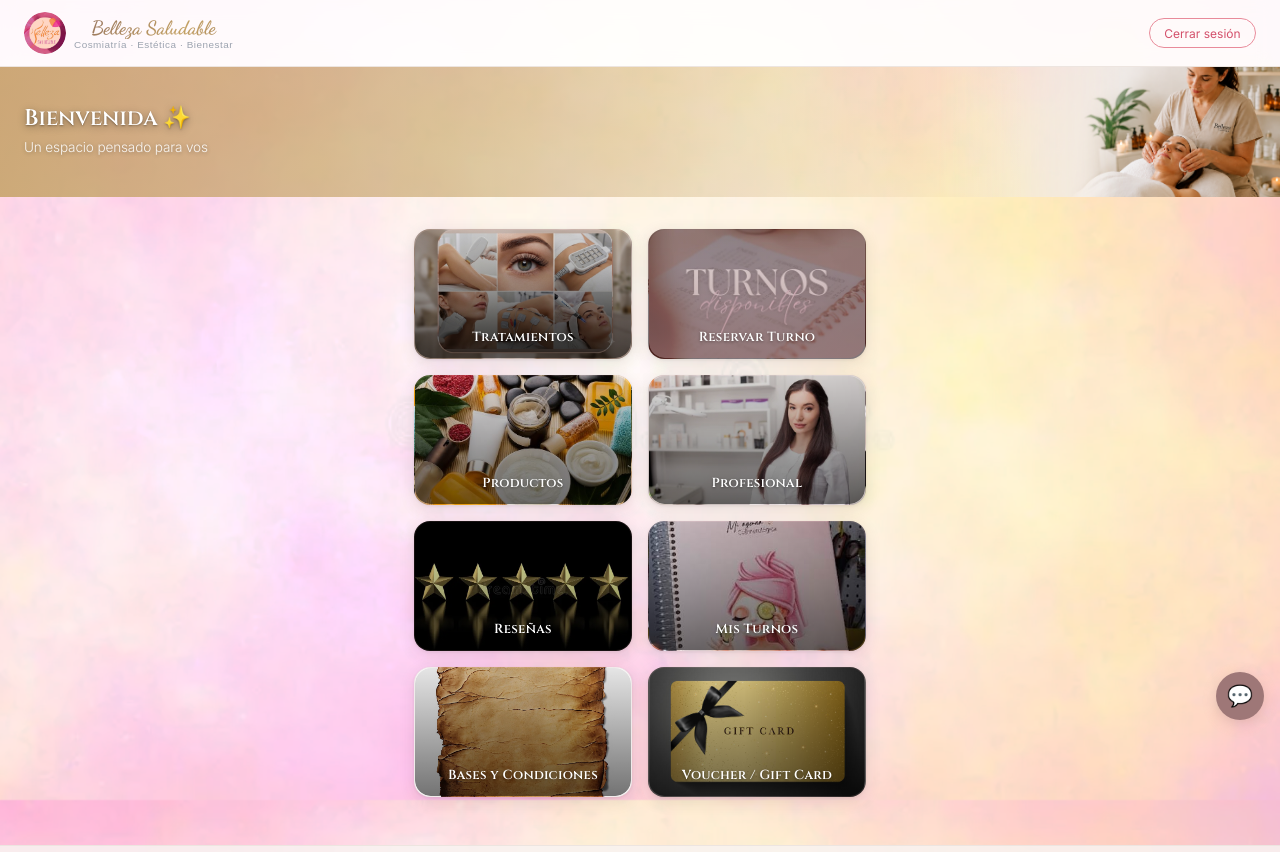
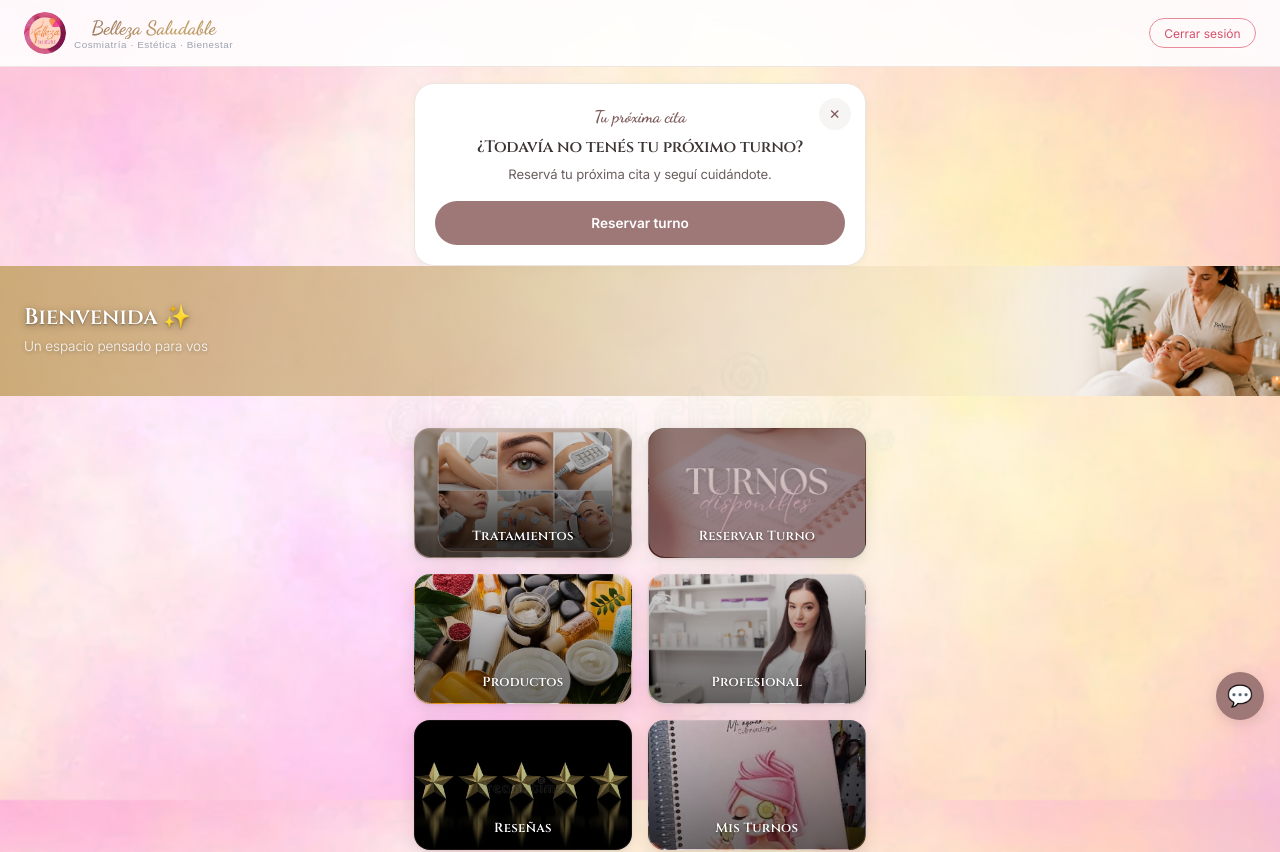
Before and after one commit to PameVillegas/belleza-saludable, a React (Vite) app in the folder frontend/: page /inicio in a window 1280 px wide. Shown: the top 852 px of the page. Built offline with nearby package versions, Linux system fonts and the light colour scheme.

Commit message:
clientes: tarjeta de proxima cita + tip de autocuidado en el inicio

```diff
--- /dev/null
+++ b/frontend/src/components/ClientCareCards.jsx
@@ -0,0 +1,147 @@
+import { useState, useEffect } from 'react';
+import { useNavigate } from 'react-router-dom';
+
+const CARE_TIPS = [
+  {
+    match: /limpieza/i,
+    text: 'Después de tu limpieza facial, cuidá tu piel con una buena hidratación y recordá utilizar protector solar.',
+  },
+  {
+    match: /pesta|lifting/i,
+    text: 'Disfrutá de tu mirada. Durante las primeras horas evitá mojar o frotar tus pestañas para conservar mejor el resultado.',
+  },
+  {
+    match: /depilaci[oó]n definitiva|depilacion definitiva/i,
+    text: 'Luego de tu sesión, protegé la zona tratada del sol y seguí las indicaciones de tu profesional.',
+  },
+  {
+    match: /depil/i,
+    text: 'Después de tu sesión, evitá la exposición directa al sol y utilizá productos suaves para cuidar tu piel.',
+  },
+  {
+    match: /ondas rusas|presoterapia|lipol[áa]ser|lipol[áa]|corporal/i,
+    text: 'Tu cuerpo también merece cuidados. Mantené una buena hidratación y acompañá tu tratamiento con hábitos saludables.',
+  },
+  {
+    match: /peel|microdermo|dermapen|dermabrasio|dermaplaning|exosom|dermocosmia/i,
+    text: 'Cada piel necesita cuidados diferentes. Seguí las recomendaciones de tu profesional para mantener los resultados de tu tratamiento.',
+  },
+  {
+    match: /facial|ceja|cabina|hidrataci[oó]n/i,
+    text: 'Después de tu tratamiento, dale a tu piel el cuidado que necesita: hidratación, productos adecuados y protección solar.',
+  },
+];
+
+function getCareTip(serviceName) {
+  const n = String(serviceName || '').toLowerCase();
+  for (const tip of CARE_TIPS) {
+    if (tip.match.test(n)) return tip.text;
+  }
+  return 'Recordá seguir las recomendaciones de tu profesional para prolongar y cuidar los resultados de tu tratamiento.';
+}
+
+function pad(n) {
+  return String(n).padStart(2, '0');
+}
+
+function isUpcoming(appt) {
+  const today = new Date();
+  const todayStr = `${today.getFullYear()}-${pad(today.getMonth() + 1)}-${pad(today.getDate())}`;
+  const nowTime = `${pad(today.getHours())}:${pad(today.getMinutes())}`;
+  const dateStr = String(appt.date || '').split('T')[0];
+  if (!dateStr) return false;
+  if (dateStr > todayStr) return true;
+  if (dateStr === todayStr) return String(appt.start_time || '').slice(0, 5) > nowTime;
+  return false;
+}
+
+function formatNiceDate(dateStr) {
+  const d = new Date(String(dateStr).split('T')[0] + 'T12:00:00');
+  if (isNaN(d.getTime())) return String(dateStr).split('T')[0];
+  return d.toLocaleDateString('es-AR', { day: 'numeric', month: 'long' });
+}
+
+function ClientCareCards() {
+  const navigate = useNavigate();
+  const clientSession = JSON.parse(sessionStorage.getItem('clientSession') || 'null');
+  const [next, setNext] = useState(null);
+  const [checked, setChecked] = useState(false);
+  const [dismissed, setDismissed] = useState(false);
+
+  useEffect(() => {
+    const searchValue = clientSession?.phone || clientSession?.email;
+    if (!clientSession || !searchValue) {
+      setChecked(true);
+      return;
+    }
+    let cancelled = false;
+    fetch(`/api/appointments/my?search=${encodeURIComponent(searchValue)}`)
+      .then((res) => res.json())
+      .then((data) => {
+        if (cancelled) return;
+        const upcoming = (Array.isArray(data) ? data : [])
+          .filter((a) => a.status === 'confirmed')
+          .filter(isUpcoming)
+          .sort((a, b) => {
+            const dA = String(a.date || '').split('T')[0];
+            const dB = String(b.date || '').split('T')[0];
+            return dA.localeCompare(dB) || String(a.start_time || '').localeCompare(String(b.start_time || ''));
+          });
+        setNext(upcoming[0] || null);
+        setChecked(true);
+      })
+      .catch(() => {
+        if (!cancelled) setChecked(true);
+      });
+    return () => {
+      cancelled = true;
+    };
+  }, []);
+
+  if (!checked || dismissed) return null;
+
+  const storedDismiss = sessionStorage.getItem('nextApptCardDismissed');
+  if (next && storedDismiss === String(next.id)) return null;
+  if (!next && storedDismiss === 'none') return null;
+
+  const handleDismiss = () => {
+    sessionStorage.setItem('nextApptCardDismissed', next ? String(next.id) : 'none');
+    setDismissed(true);
+  };
+
+  return (
+    <section className="client-cards" aria-label="Tu próxima cita">
+      {next ? (
+        <>
+          <div className="care-card care-card-next">
+            <button type="button" className="care-card-close" onClick={handleDismiss} aria-label="Cerrar tarjeta de próxima cita">✕</button>
+            <p className="care-card-eyebrow">Tu próxima cita</p>
+            <h2 className="care-card-service">{next.service_name}</h2>
+            <p className="care-card-when">
+              {formatNiceDate(next.date)} · {String(next.start_time).slice(0, 5)} hs
+            </p>
+            <button type="button" className="care-card-btn" onClick={() => navigate('/mis-turnos')}>
+              Ver turno
+            </button>
+          </div>
+          <div className="care-card care-card-tip">
+            <p className="care-card-eyebrow">Tip de autocuidado</p>
+            <p className="care-card-tip-text">{getCareTip(next.service_name)}</p>
+          </div>
+        </>
+      ) : (
+        <div className="care-card care-card-empty">
+          <button type="button" className="care-card-close" onClick={handleDismiss} aria-label="Cerrar tarjeta">✕</button>
+          <p className="care-card-eyebrow">Tu próxima cita</p>
+          <h2 className="care-card-empty-title">¿Todavía no tenés tu próximo turno?</h2>
+          <p className="care-card-empty-text">Reservá tu próxima cita y seguí cuidándote.</p>
+          <button type="button" className="care-card-btn" onClick={() => navigate('/reservar')}>
+            Reservar turno
+          </button>
+        </div>
+      )}
+    </section>
+  );
+}
+
+export default ClientCareCards;
--- a/frontend/src/pages/Home.jsx
+++ b/frontend/src/pages/Home.jsx
@@ -1,4 +1,5 @@
 import { useNavigate } from 'react-router-dom';
+import ClientCareCards from '../components/ClientCareCards';
 
 function Home() {
   const navigate = useNavigate();
@@ -44,6 +45,9 @@ function Home() {
           Cerrar sesión
         </button>
       </header>
+
+      {/* Tarjeta próxima cita + tip autocuidado */}
+      <ClientCareCards />
 
       {/* Banner con saludo */}
       <div className="home-banner" role="img" aria-label={`Bienvenida${firstName ? `, ${firstName}` : ''} a Belleza Saludable`}>
--- a/frontend/src/styles/global.css
+++ b/frontend/src/styles/global.css
@@ -2247,6 +2247,138 @@ body {
 }
 
 /* =============================================
+   CLIENT CARE CARDS (próxima cita + tip)
+   ============================================= */
+.client-cards {
+  max-width: 500px;
+  margin: 1rem auto 0;
+  padding: 0 1.5rem;
+  display: flex;
+  flex-direction: column;
+  gap: 0.75rem;
+}
+
+.care-card {
+  background: #FFFFFF;
+  border: 1px solid var(--color-border);
+  border-radius: 20px;
+  padding: 1.25rem;
+  box-shadow: var(--shadow-sm);
+  position: relative;
+  text-align: left;
+  animation: fadeUp 0.5s ease-out;
+}
+
+.care-card-next {
+  background: linear-gradient(135deg, #FFFFFF 0%, rgba(158, 119, 119, 0.08) 100%);
+  border-color: rgba(158, 119, 119, 0.25);
+}
+
+.care-card-close {
+  position: absolute;
+  top: 0.9rem;
+  right: 0.9rem;
+  width: 32px;
+  height: 32px;
+  display: flex;
+  align-items: center;
+  justify-content: center;
+  border: none;
+  background: var(--color-rose-light);
+  color: var(--color-rose-dark);
+  border-radius: 50%;
+  font-size: 0.85rem;
+  line-height: 1;
+  cursor: pointer;
+  transition: var(--transition);
+}
+
+.care-card-close:hover {
+  background: var(--color-rose);
+  color: #FFFFFF;
+}
+
+.care-card-eyebrow {
+  font-family: var(--font-cursive);
+  font-size: 1.05rem;
+  font-weight: 700;
+  color: var(--color-rose-dark);
+  margin-bottom: 0.4rem;
+}
+
+.care-card-service {
+  font-family: var(--font-display);
+  font-size: 1.1rem;
+  font-weight: 600;
+  color: var(--color-text);
+  margin-bottom: 0.35rem;
+  line-height: 1.3;
+  padding-right: 2.25rem;
+}
+
+.care-card-when {
+  font-size: 0.85rem;
+  color: var(--color-text-light);
+  margin-bottom: 1rem;
+  font-weight: 500;
+}
+
+.care-card-btn {
+  width: 100%;
+  padding: 0.7rem;
+  border: none;
+  border-radius: var(--radius-full);
+  background: var(--color-rose);
+  color: #FFFFFF;
+  font-family: var(--font-body);
+  font-size: 0.85rem;
+  font-weight: 600;
+  cursor: pointer;
+  min-height: 44px;
+  transition: var(--transition);
+}
+
+.care-card-btn:hover {
+  background: var(--color-rose-dark);
+  transform: translateY(-1px);
+  box-shadow: 0 4px 14px rgba(158, 119, 119, 0.35);
+}
+
+.care-card-btn:active {
+  transform: scale(0.97);
+}
+
+.care-card-tip {
+  background: linear-gradient(135deg, #FFFFFF 0%, rgba(196, 162, 101, 0.12) 100%);
+  border-color: rgba(196, 162, 101, 0.28);
+}
+
+.care-card-tip-text {
+  font-size: 0.84rem;
+  color: var(--color-text);
+  line-height: 1.6;
+}
+
+.care-card-empty {
+  text-align: center;
+}
+
+.care-card-empty-title {
+  font-family: var(--font-display);
+  font-size: 1.02rem;
+  font-weight: 600;
+  color: var(--color-text);
+  margin-bottom: 0.35rem;
+  line-height: 1.3;
+}
+
+.care-card-empty-text {
+  font-size: 0.82rem;
+  color: var(--color-text-light);
+  margin-bottom: 1rem;
+}
+
+/* =============================================
    ACCESSIBILITY UTILITIES
    ============================================= */
 
```
